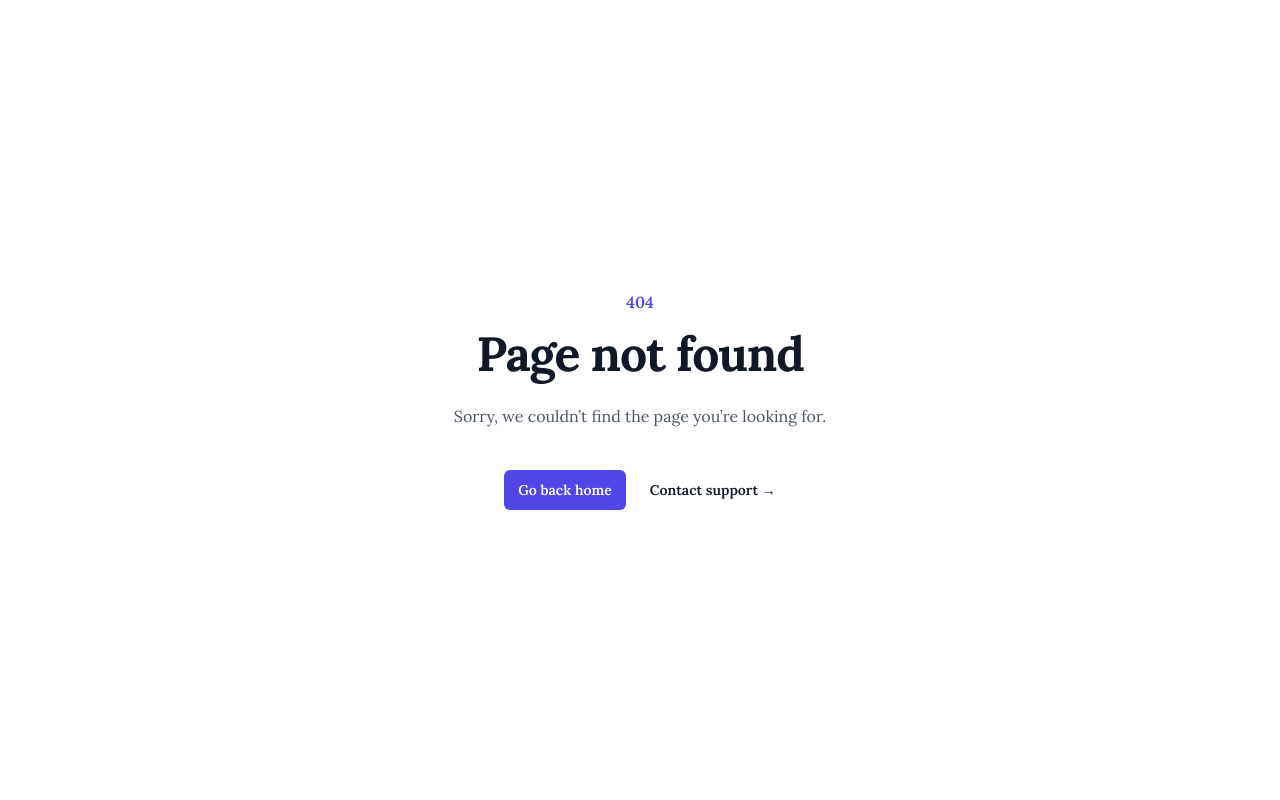
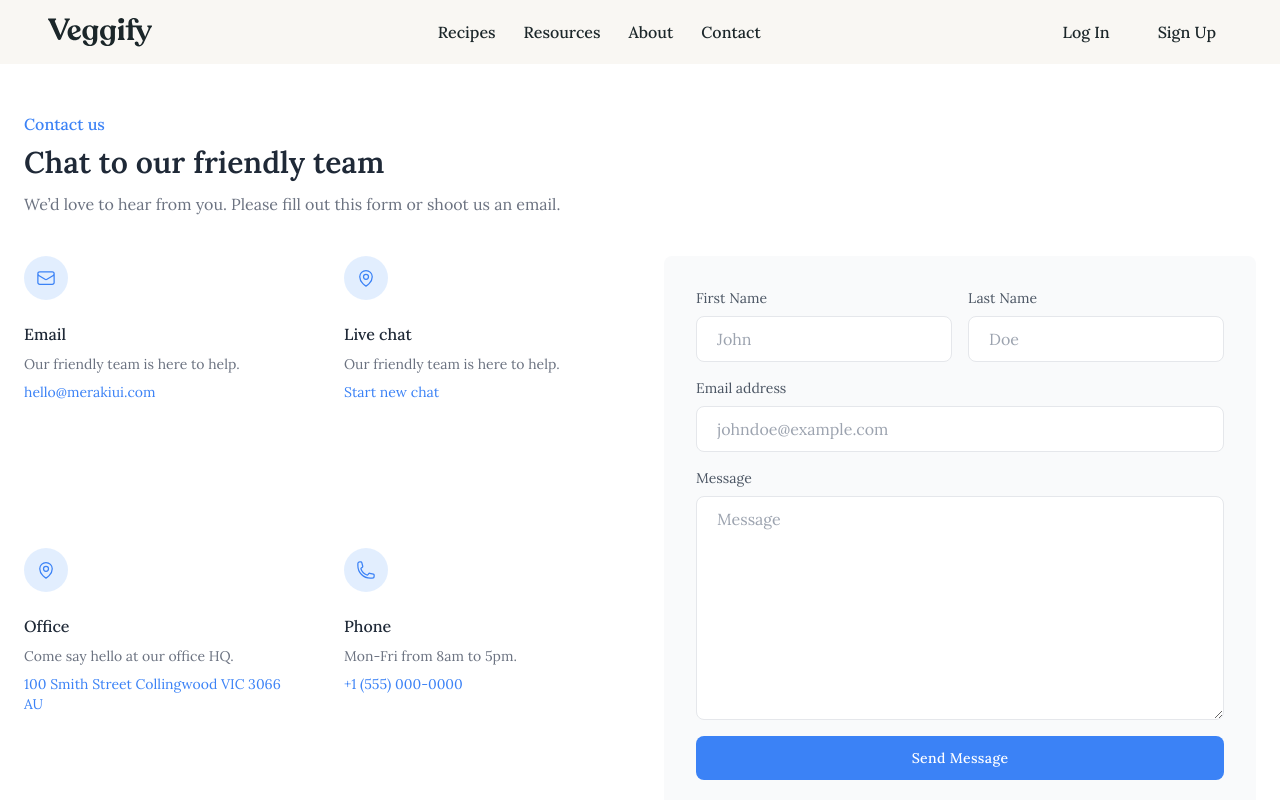
Before and after one commit to Isurulak1/RECIPE-BLOG-APP, a React (Vite) app in the folder frontend/: page /contact in a window 1280 px wide. Before the commit this address had no page. Shown: the top 800 px of the page. Built offline with nearby package versions, Linux system fonts and the light colour scheme.

Commit message:
created contact page

```diff
--- a/frontend/src/main.jsx
+++ b/frontend/src/main.jsx
@@ -12,6 +12,7 @@
 import Recipes from './pages/products/Recipes.jsx';
 import Resources from './pages/resources/Resources.jsx';
 import About from './pages/about/About.jsx';
+import Contact from './pages/contact/Contact.jsx';
 
 
 
@@ -45,6 +46,9 @@
       },{
         path: "/about",
         element: <About />
+      },{
+        path: "/contact",
+        element: <Contact />
       }
     ]
   },
--- /dev/null
+++ b/frontend/src/pages/contact/Contact.jsx
@@ -0,0 +1,105 @@
+import React from 'react'
+
+const Contact = () => {
+    return (
+        <div>
+            <section class="bg-white dark:bg-gray-900">
+                <div class="container px-6 py-12 mx-auto">
+                    <div>
+                        <p class="font-medium text-blue-500 dark:text-blue-400">Contact us</p>
+
+                        <h1 class="mt-2 text-2xl font-semibold text-gray-800 md:text-3xl dark:text-white">Chat to our friendly team</h1>
+
+                        <p class="mt-3 text-gray-500 dark:text-gray-400">We’d love to hear from you. Please fill out this form or shoot us an email.</p>
+                    </div>
+
+                    <div class="grid grid-cols-1 gap-12 mt-10 lg:grid-cols-2">
+                        <div class="grid grid-cols-1 gap-12 md:grid-cols-2">
+                            <div>
+                                <span class="inline-block p-3 text-blue-500 rounded-full bg-blue-100/80 dark:bg-gray-800">
+                                    <svg xmlns="http://www.w3.org/2000/svg" fill="none" viewBox="0 0 24 24" stroke-width="1.5" stroke="currentColor" class="w-5 h-5">
+                                        <path stroke-linecap="round" stroke-linejoin="round" d="M21.75 6.75v10.5a2.25 2.25 0 01-2.25 2.25h-15a2.25 2.25 0 01-2.25-2.25V6.75m19.5 0A2.25 2.25 0 0019.5 4.5h-15a2.25 2.25 0 00-2.25 2.25m19.5 0v.243a2.25 2.25 0 01-1.07 1.916l-7.5 4.615a2.25 2.25 0 01-2.36 0L3.32 8.91a2.25 2.25 0 01-1.07-1.916V6.75" />
+                                    </svg>
+                                </span>
+
+                                <h2 class="mt-4 text-base font-medium text-gray-800 dark:text-white">Email</h2>
+                                <p class="mt-2 text-sm text-gray-500 dark:text-gray-400">Our friendly team is here to help.</p>
+                                <p class="mt-2 text-sm text-blue-500 dark:text-blue-400">hello@merakiui.com</p>
+                            </div>
+
+                            <div>
+                                <span class="inline-block p-3 text-blue-500 rounded-full bg-blue-100/80 dark:bg-gray-800">
+                                    <svg xmlns="http://www.w3.org/2000/svg" fill="none" viewBox="0 0 24 24" stroke-width="1.5" stroke="currentColor" class="w-5 h-5">
+                                        <path stroke-linecap="round" stroke-linejoin="round" d="M15 10.5a3 3 0 11-6 0 3 3 0 016 0z" />
+                                        <path stroke-linecap="round" stroke-linejoin="round" d="M19.5 10.5c0 7.142-7.5 11.25-7.5 11.25S4.5 17.642 4.5 10.5a7.5 7.5 0 1115 0z" />
+                                    </svg>
+                                </span>
+
+                                <h2 class="mt-4 text-base font-medium text-gray-800 dark:text-white">Live chat</h2>
+                                <p class="mt-2 text-sm text-gray-500 dark:text-gray-400">Our friendly team is here to help.</p>
+                                <p class="mt-2 text-sm text-blue-500 dark:text-blue-400">Start new chat</p>
+                            </div>
+
+                            <div>
+                                <span class="inline-block p-3 text-blue-500 rounded-full bg-blue-100/80 dark:bg-gray-800">
+                                    <svg xmlns="http://www.w3.org/2000/svg" fill="none" viewBox="0 0 24 24" stroke-width="1.5" stroke="currentColor" class="w-5 h-5">
+                                        <path stroke-linecap="round" stroke-linejoin="round" d="M15 10.5a3 3 0 11-6 0 3 3 0 016 0z" />
+                                        <path stroke-linecap="round" stroke-linejoin="round" d="M19.5 10.5c0 7.142-7.5 11.25-7.5 11.25S4.5 17.642 4.5 10.5a7.5 7.5 0 1115 0z" />
+                                    </svg>
+                                </span>
+
+                                <h2 class="mt-4 text-base font-medium text-gray-800 dark:text-white">Office</h2>
+                                <p class="mt-2 text-sm text-gray-500 dark:text-gray-400">Come say hello at our office HQ.</p>
+                                <p class="mt-2 text-sm text-blue-500 dark:text-blue-400">100 Smith Street Collingwood VIC 3066 AU</p>
+                            </div>
+
+                            <div>
+                                <span class="inline-block p-3 text-blue-500 rounded-full bg-blue-100/80 dark:bg-gray-800">
+                                    <svg xmlns="http://www.w3.org/2000/svg" fill="none" viewBox="0 0 24 24" stroke-width="1.5" stroke="currentColor" class="w-5 h-5">
+                                        <path stroke-linecap="round" stroke-linejoin="round" d="M2.25 6.75c0 8.284 6.716 15 15 15h2.25a2.25 2.25 0 002.25-2.25v-1.372c0-.516-.351-.966-.852-1.091l-4.423-1.106c-.44-.11-.902.055-1.173.417l-.97 1.293c-.282.376-.769.542-1.21.38a12.035 12.035 0 01-7.143-7.143c-.162-.441.004-.928.38-1.21l1.293-.97c.363-.271.527-.734.417-1.173L6.963 3.102a1.125 1.125 0 00-1.091-.852H4.5A2.25 2.25 0 002.25 4.5v2.25z" />
+                                    </svg>
+                                </span>
+
+                                <h2 class="mt-4 text-base font-medium text-gray-800 dark:text-white">Phone</h2>
+                                <p class="mt-2 text-sm text-gray-500 dark:text-gray-400">Mon-Fri from 8am to 5pm.</p>
+                                <p class="mt-2 text-sm text-blue-500 dark:text-blue-400">+1 (555) 000-0000</p>
+                            </div>
+                        </div>
+
+                        <div class="p-4 py-6 rounded-lg bg-gray-50 dark:bg-gray-800 md:p-8">
+                            <form>
+                                <div class="-mx-2 md:items-center md:flex">
+                                    <div class="flex-1 px-2">
+                                        <label class="block mb-2 text-sm text-gray-600 dark:text-gray-200">First Name</label>
+                                        <input type="text" placeholder="John " class="block w-full px-5 py-2.5 mt-2 text-gray-700 placeholder-gray-400 bg-white border border-gray-200 rounded-lg dark:placeholder-gray-600 dark:bg-gray-900 dark:text-gray-300 dark:border-gray-700 focus:border-blue-400 dark:focus:border-blue-400 focus:ring-blue-400 focus:outline-none focus:ring focus:ring-opacity-40" />
+                                    </div>
+
+                                    <div class="flex-1 px-2 mt-4 md:mt-0">
+                                        <label class="block mb-2 text-sm text-gray-600 dark:text-gray-200">Last Name</label>
+                                        <input type="text" placeholder="Doe" class="block w-full px-5 py-2.5 mt-2 text-gray-700 placeholder-gray-400 bg-white border border-gray-200 rounded-lg dark:placeholder-gray-600 dark:bg-gray-900 dark:text-gray-300 dark:border-gray-700 focus:border-blue-400 dark:focus:border-blue-400 focus:ring-blue-400 focus:outline-none focus:ring focus:ring-opacity-40" />
+                                    </div>
+                                </div>
+
+                                <div class="mt-4">
+                                    <label class="block mb-2 text-sm text-gray-600 dark:text-gray-200">Email address</label>
+                                    <input type="email" placeholder="johndoe@example.com" class="block w-full px-5 py-2.5 mt-2 text-gray-700 placeholder-gray-400 bg-white border border-gray-200 rounded-lg dark:placeholder-gray-600 dark:bg-gray-900 dark:text-gray-300 dark:border-gray-700 focus:border-blue-400 dark:focus:border-blue-400 focus:ring-blue-400 focus:outline-none focus:ring focus:ring-opacity-40" />
+                                </div>
+
+                                <div class="w-full mt-4">
+                                    <label class="block mb-2 text-sm text-gray-600 dark:text-gray-200">Message</label>
+                                    <textarea class="block w-full h-32 px-5 py-2.5 mt-2 text-gray-700 placeholder-gray-400 bg-white border border-gray-200 rounded-lg md:h-56 dark:placeholder-gray-600 dark:bg-gray-900 dark:text-gray-300 dark:border-gray-700 focus:border-blue-400 dark:focus:border-blue-400 focus:ring-blue-400 focus:outline-none focus:ring focus:ring-opacity-40" placeholder="Message"></textarea>
+                                </div>
+
+                                <button class="w-full px-6 py-3 mt-4 text-sm font-medium tracking-wide text-white capitalize transition-colors duration-300 transform bg-blue-500 rounded-lg hover:bg-blue-400 focus:outline-none focus:ring focus:ring-blue-300 focus:ring-opacity-50">
+                                    Send message
+                                </button>
+                            </form>
+                        </div>
+                    </div>
+                </div>
+            </section>
+        </div>
+    )
+}
+
+export default Contact
```
